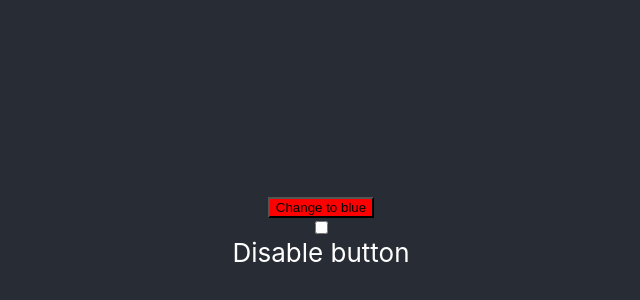
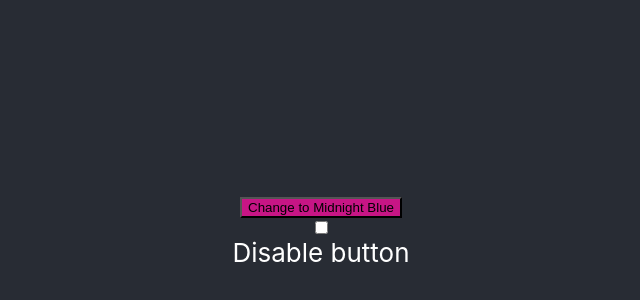
Before and after one commit to AbirAlareanK/Testing-Library-Jest, a React (Create React App) app: page / in a window 1280 px wide. Shown: the part 168-468 px from the top of the page, without its empty margins (319-959 px from the left). Built offline with nearby package versions, Linux system fonts and the light colour scheme.

Commit message:
Change colors

```diff
--- a/src/App.js
+++ b/src/App.js
@@ -8,17 +8,17 @@
 
 function App() {
 
-  const [ buttonColor , setButtonColor ] = useState('red') ;
+  const [ buttonColor , setButtonColor ] = useState('MediumVioletRed') ;
   const [ disabledButton , setDisabledButton ] = useState(false);
 
-  const newButtonColor = buttonColor === 'red' ? 'blue' : 'red'
+  const newButtonColor = buttonColor === 'MediumVioletRed' ? 'MidnightBlue' : 'MediumVioletRed'
 
   return (
     <div className="App-header">
         <button onClick={()=> setButtonColor(newButtonColor)}
                 style={{backgroundColor : disabledButton ? 'gray' : buttonColor}}
                 disabled={disabledButton}
-        >Change to {newButtonColor}</button>
+        >Change to {precedeCamelToSpace(newButtonColor)}</button>
         <input type="checkbox"
                 id="disable-button-checkbox"
                 aria-checked={disabledButton}
```
Also changed, not shown: 1 other file (tests, documents, lock files or other folders).
